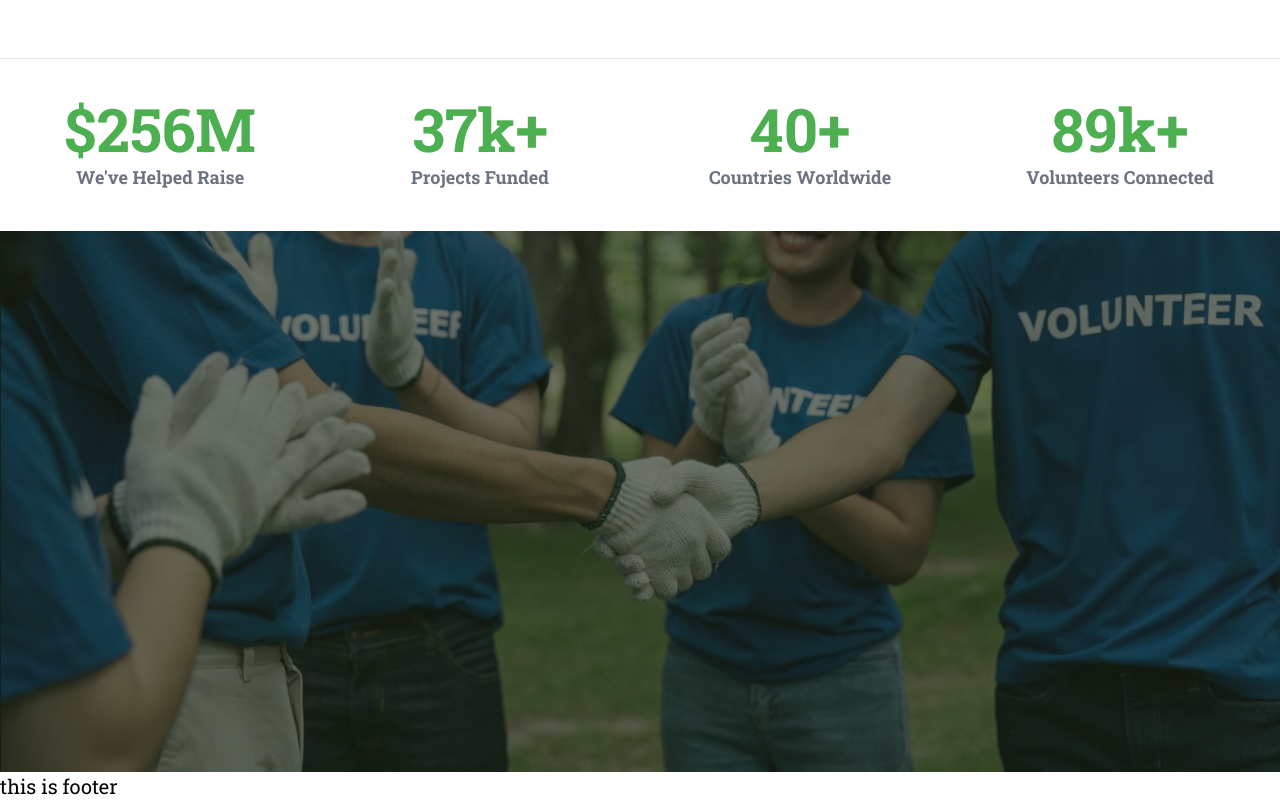
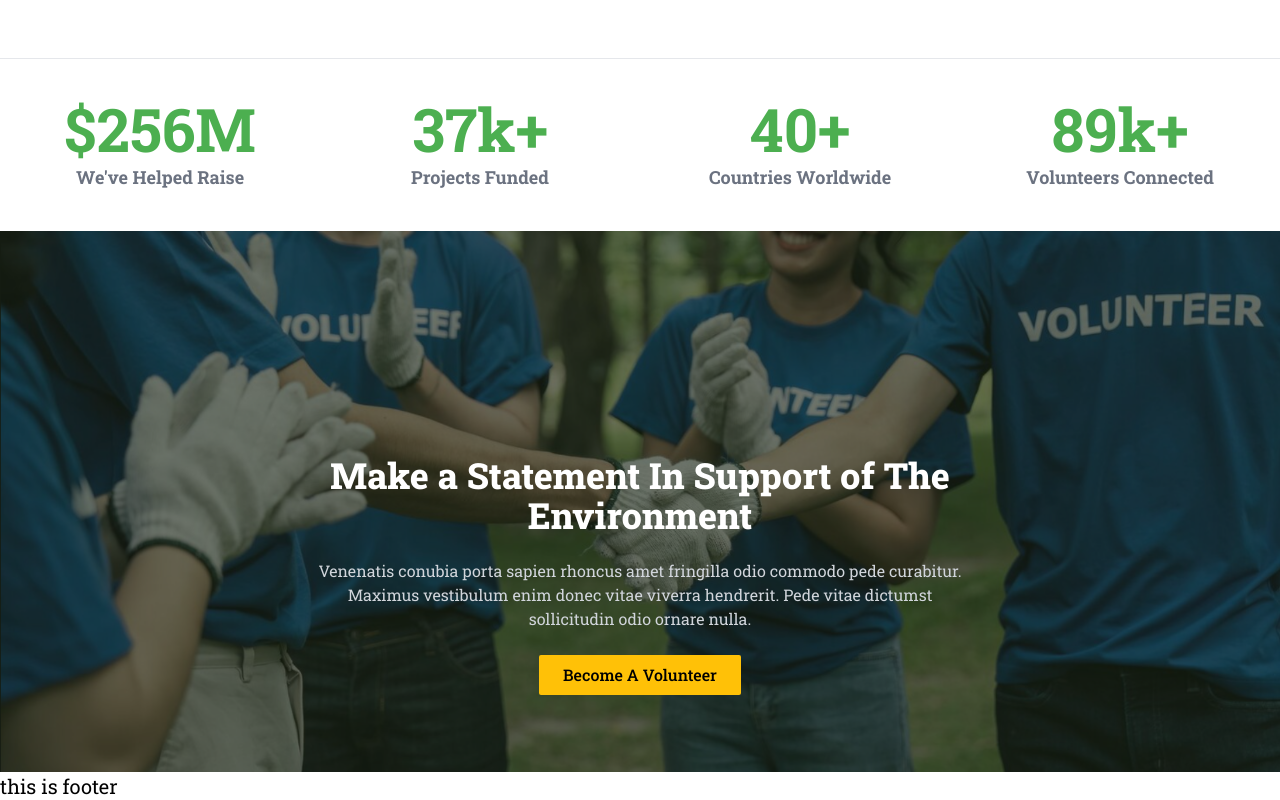
Before and after one commit to shakilahmedshuvo/earth-donor, a Next.js app: page / in a window 1280 px wide. Shown: the part 1381-2181 px from the top of the page. Built offline with nearby package versions, Linux system fonts and the light colour scheme.

Commit message:
add Volunteer img section and some fixed

```diff
--- a/src/Components/BecomeVolunteer/BecomeVolunteer.jsx
+++ b/src/Components/BecomeVolunteer/BecomeVolunteer.jsx
@@ -54,9 +54,22 @@ const BecomeVolunteer = () => {
                     alt=""
                 />
 
-                <div className="absolute top-0 text-white bg-[#192515] bg-opacity-60 w-full h-full">
-
-
+                <div className="absolute top-0 text-white bg-[#192515] bg-opacity-60 w-full h-full text-center">
+                    <h2 className="text-4xl font-extrabold pt-56">
+                        Make a Statement In Support of The
+                        <br />
+                        Environment
+                    </h2>
+                    <p className="text-gray-300 font-normal text-base mt-6">
+                        Venenatis conubia porta sapien rhoncus amet fringilla odio commodo pede curabitur.
+                        <br />
+                        Maximus vestibulum enim donec vitae viverra hendrerit. Pede vitae dictumst
+                        <br />
+                        sollicitudin odio ornare nulla.
+                    </p>
+                    <button className="bg-[#FFC107] py-2 px-6 rounded-sm text-black font-medium mt-6">
+                        Become A Volunteer
+                    </button>
                 </div>
             </div>
             {/* img section end */}
```
